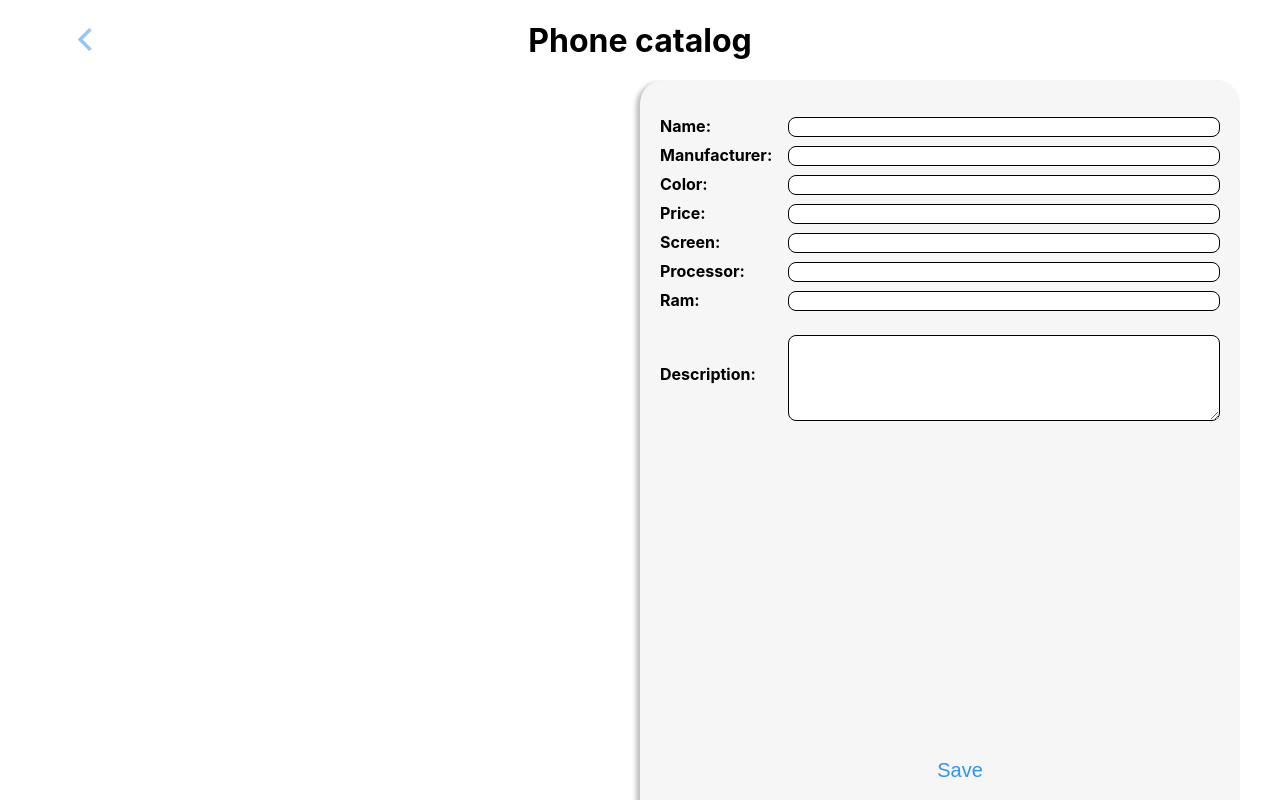
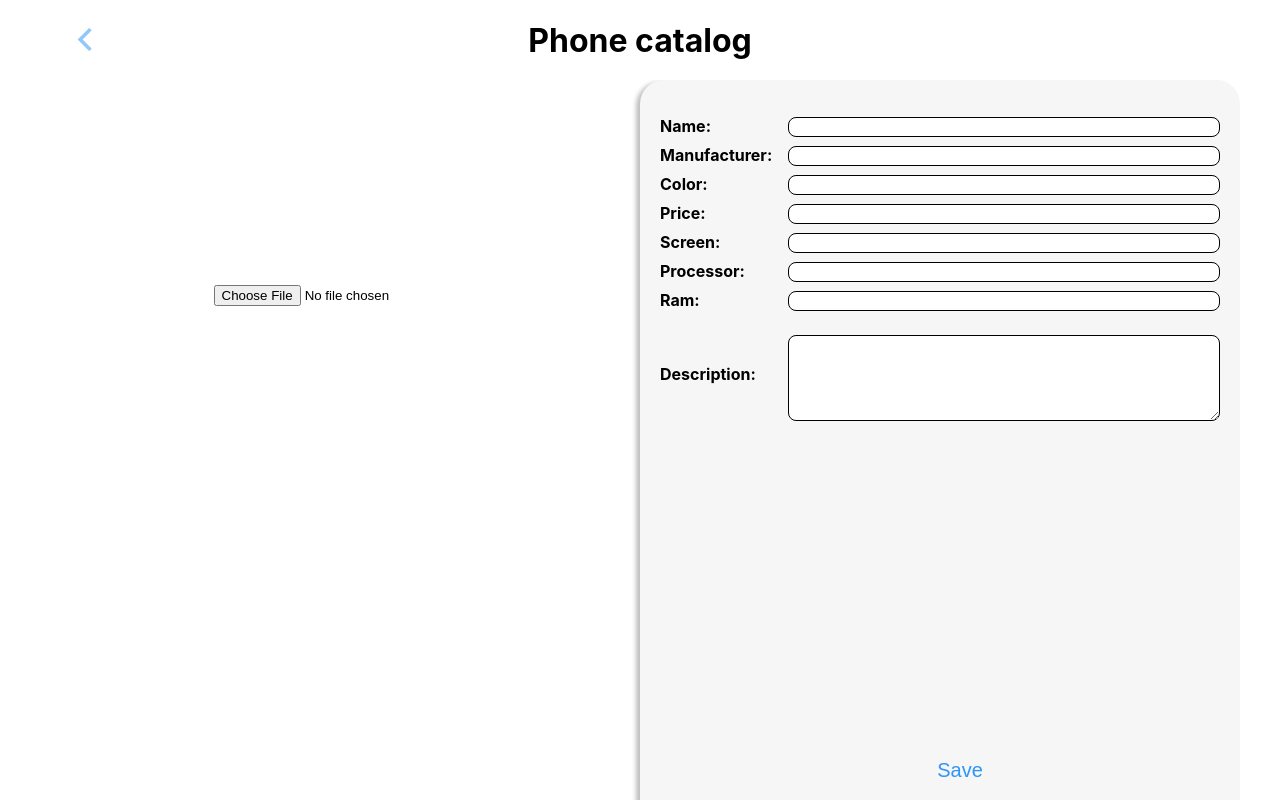
Before and after one commit to Xexuline/guidesmisths, a React (Create React App) app in the folder phone-front/: page /update/1 in a window 1280 px wide. Built offline with nearby package versions, Linux system fonts and the light colour scheme; no server answers.

Commit message:
allow preview image on change

```diff
--- a/phone-front/src/containers/descriptonContainer/phoneEditor.jsx
+++ b/phone-front/src/containers/descriptonContainer/phoneEditor.jsx
@@ -2,18 +2,26 @@ import React from 'react'
 
 export default function PhoneEditor (props) {
   const { phoneInfo, phoneAttributeGenerator } = props
+
+  function changeImage({target}) {
+    document.querySelector('img.description__image').src = URL.createObjectURL(target.files[0])
+  }
+
   return (
     <>
       <div className="description__top description__top--editor">
         <img className="description__image" src={  phoneInfo.imageFileName ? `http://localhost:3001/uploads/${phoneInfo.imageFileName}` : null} alt=""/>
+        <div>
+          <input type="file" id="field_imageFileName" accept="image/x-png,image/gif,image/jpeg" onChange={ changeImage }></input>
+        </div>
       </div>
       <div className="description__bottom description__bottom--editor">
         <div className="description__attributes">
           { Object.keys(phoneInfo).map(phoneAttribute => phoneAttributeGenerator(phoneAttribute, phoneInfo[phoneAttribute])) }
         </div>
         <div className="description__field">
-          <label className="description__paragraph" htmlFor="phone_description">Description: </label>
-          <textarea id="phone_description" defaultValue={phoneInfo.description} rows="4"></textarea>
+          <label className="description__paragraph" htmlFor="field_description">Description: </label>
+          <textarea id="field_description" defaultValue={phoneInfo.description} rows="4"></textarea>
         </div>
       </div>
     </>
```
